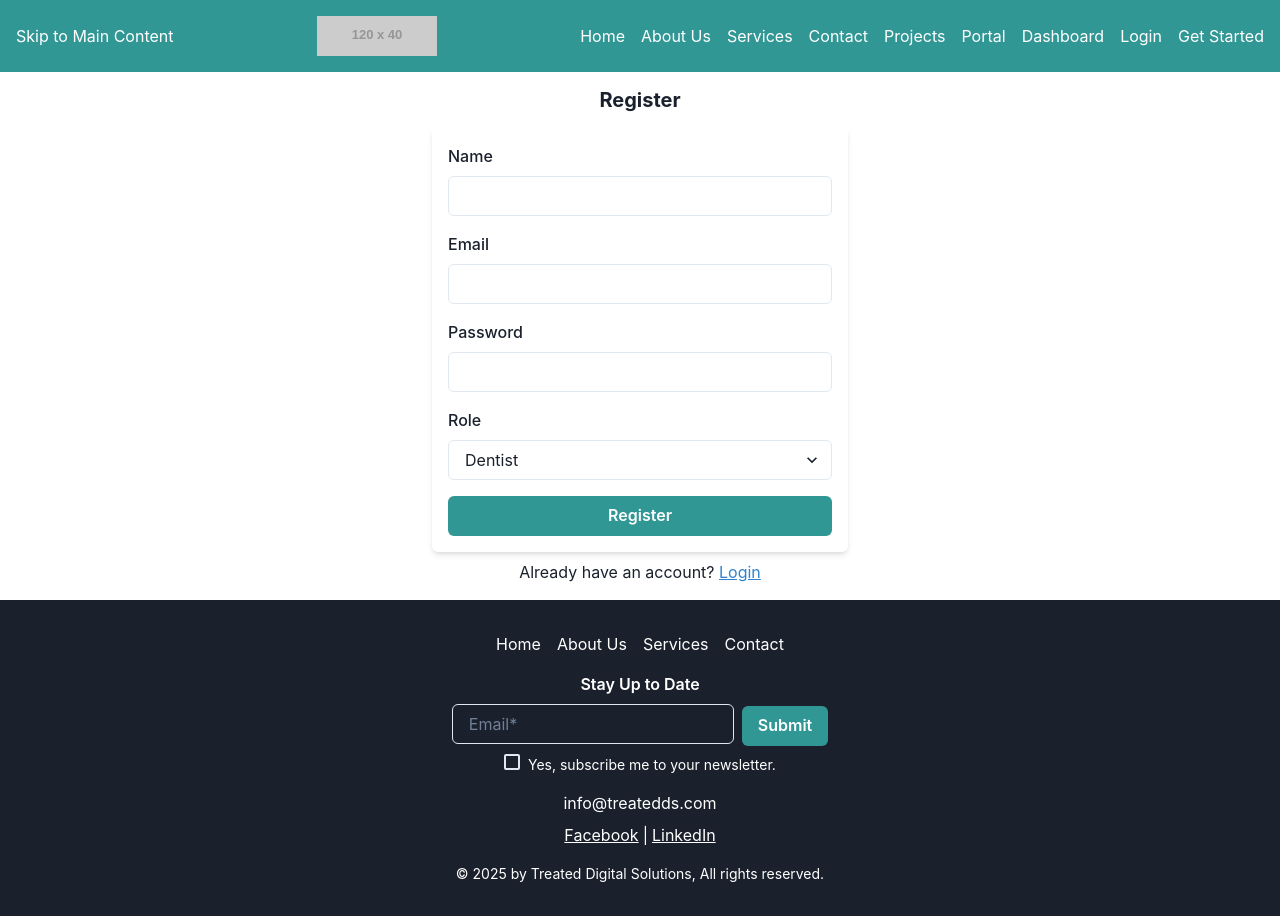
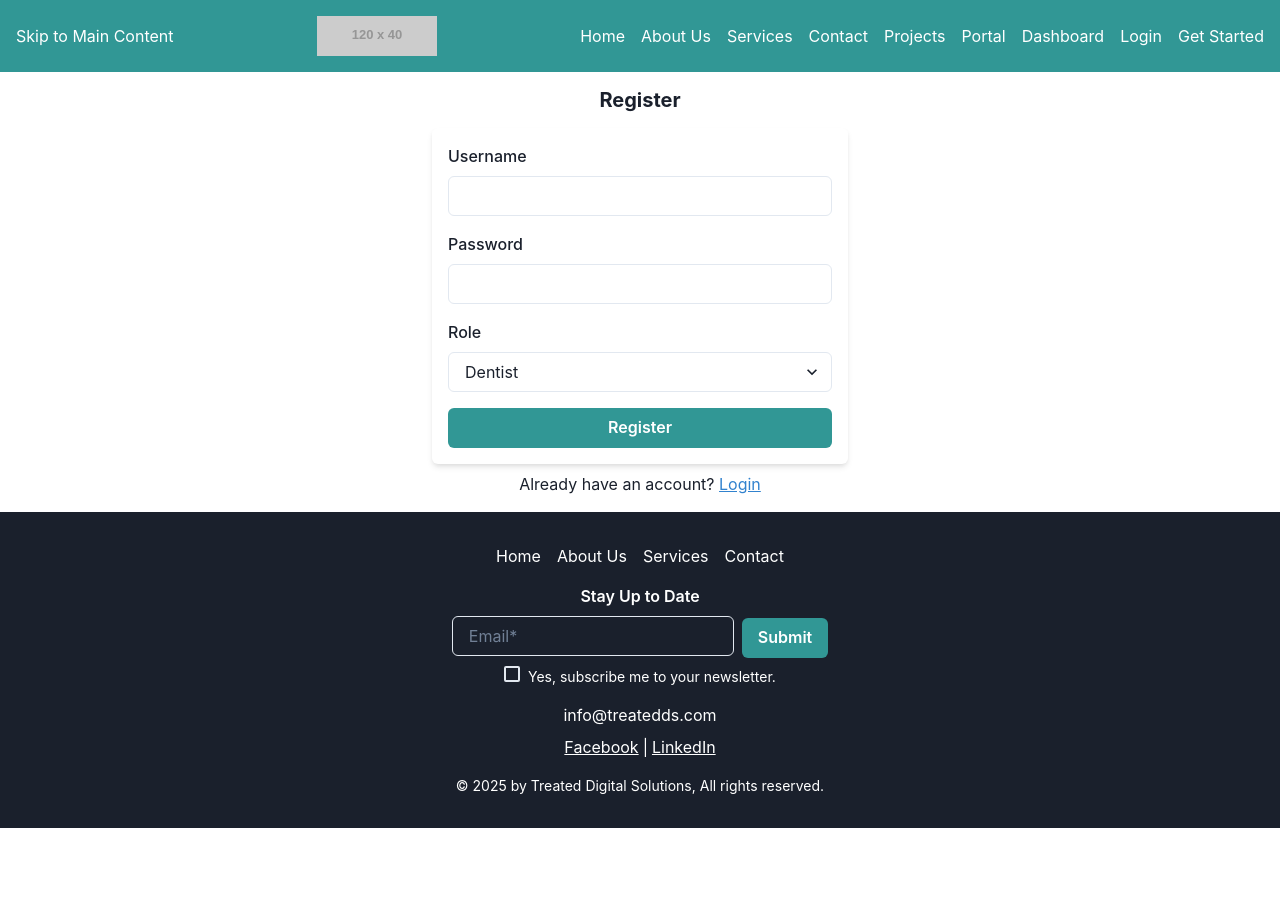
Before and after one commit to Abaaza/BahrawyFNB, a React (Vite) app in the folder client/: page /register in a window 1280 px wide. After the commit the page ends 828 px from the top, so only its background shows below. Built offline with nearby package versions, Linux system fonts and the light colour scheme.

Commit message:
Fix portal auth forms

```diff
--- a/client/src/components/LoginForm.jsx
+++ b/client/src/components/LoginForm.jsx
@@ -21,7 +21,7 @@ function LoginForm() {
   const onSubmit = async (data) => {
     setApiError('');
     try {
-      const url = API_BASE ? `${API_BASE}/auth/login` : '/auth/login';
+      const url = API_BASE ? `${API_BASE}/portal/login` : '/portal/login';
       const res = await fetch(url, {
         method: 'POST',
         headers: { 'Content-Type': 'application/json' },
@@ -33,7 +33,7 @@ function LoginForm() {
       }
       const result = await res.json();
       setAuth(result.token, result.role);
-      navigate('/dashboard');
+      navigate('/portal');
     } catch (err) {
       setApiError(err.message);
     }
@@ -42,19 +42,15 @@ function LoginForm() {
   return (
     <Box as="form" onSubmit={handleSubmit(onSubmit)} p={4} bg="white" shadow="md" rounded="md">
       {apiError && <Box color="red.500">{apiError}</Box>}
-      <FormControl isInvalid={errors.email} mb={4}>
-        <FormLabel>Email</FormLabel>
+      <FormControl isInvalid={errors.username} mb={4}>
+        <FormLabel>Username</FormLabel>
         <Input
-          type="email"
-          {...register('email', {
-            required: 'Email is required',
-            pattern: {
-              value: /^[^@\s]+@[^@\s]+\.[^@\s]+$/,
-              message: 'Invalid email',
-            },
+          type="text"
+          {...register('username', {
+            required: 'Username is required',
           })}
         />
-        <FormErrorMessage>{errors.email && errors.email.message}</FormErrorMessage>
+        <FormErrorMessage>{errors.username && errors.username.message}</FormErrorMessage>
       </FormControl>
       <FormControl isInvalid={errors.password} mb={4}>
         <FormLabel>Password</FormLabel>
--- a/client/src/components/RegisterForm.jsx
+++ b/client/src/components/RegisterForm.jsx
@@ -23,7 +23,7 @@ function RegisterForm() {
   const onSubmit = async (data) => {
     setApiError('');
     try {
-      const url = API_BASE ? `${API_BASE}/auth/register` : '/auth/register';
+      const url = API_BASE ? `${API_BASE}/portal/signup` : '/portal/signup';
       const res = await fetch(url, {
         method: 'POST',
         headers: { 'Content-Type': 'application/json' },
@@ -42,24 +42,10 @@ function RegisterForm() {
   return (
     <Box as="form" onSubmit={handleSubmit(onSubmit)} p={4} bg="white" shadow="md" rounded="md">
       {apiError && <Box color="red.500">{apiError}</Box>}
-      <FormControl isInvalid={errors.name} mb={4}>
-        <FormLabel>Name</FormLabel>
-        <Input {...register('name', { required: 'Name is required' })} />
-        <FormErrorMessage>{errors.name && errors.name.message}</FormErrorMessage>
-      </FormControl>
-      <FormControl isInvalid={errors.email} mb={4}>
-        <FormLabel>Email</FormLabel>
-        <Input
-          type="email"
-          {...register('email', {
-            required: 'Email is required',
-            pattern: {
-              value: /^[^@\s]+@[^@\s]+\.[^@\s]+$/,
-              message: 'Invalid email',
-            },
-          })}
-        />
-        <FormErrorMessage>{errors.email && errors.email.message}</FormErrorMessage>
+      <FormControl isInvalid={errors.username} mb={4}>
+        <FormLabel>Username</FormLabel>
+        <Input {...register('username', { required: 'Username is required' })} />
+        <FormErrorMessage>{errors.username && errors.username.message}</FormErrorMessage>
       </FormControl>
       <FormControl isInvalid={errors.password} mb={4}>
         <FormLabel>Password</FormLabel>
```
Also changed, not shown: 1 other file (tests, documents, lock files or other folders).
